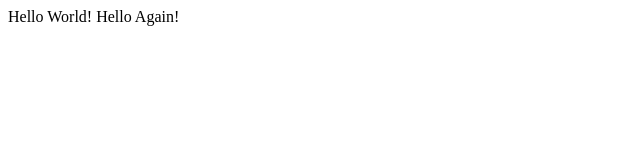
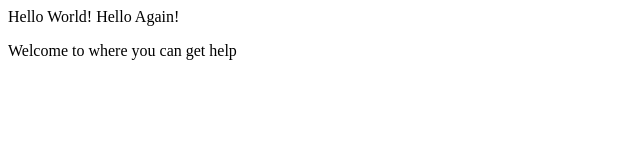
Before and after one commit to just2learnit/lecture0, a plain HTML site: page hello.html in a window 1280 px wide. Shown: the whole page, without its empty margins (0-640 px from the left). Drawn offline with Linux system fonts and the light colour scheme.

Commit message:
Added a paragraphp

```diff
--- a/hello.html
+++ b/hello.html
@@ -7,5 +7,6 @@
 </head>
 <body>
     Hello World! Hello Again!
+    <p>Welcome to where you can get help</p>
 </body>
 </html>
```
